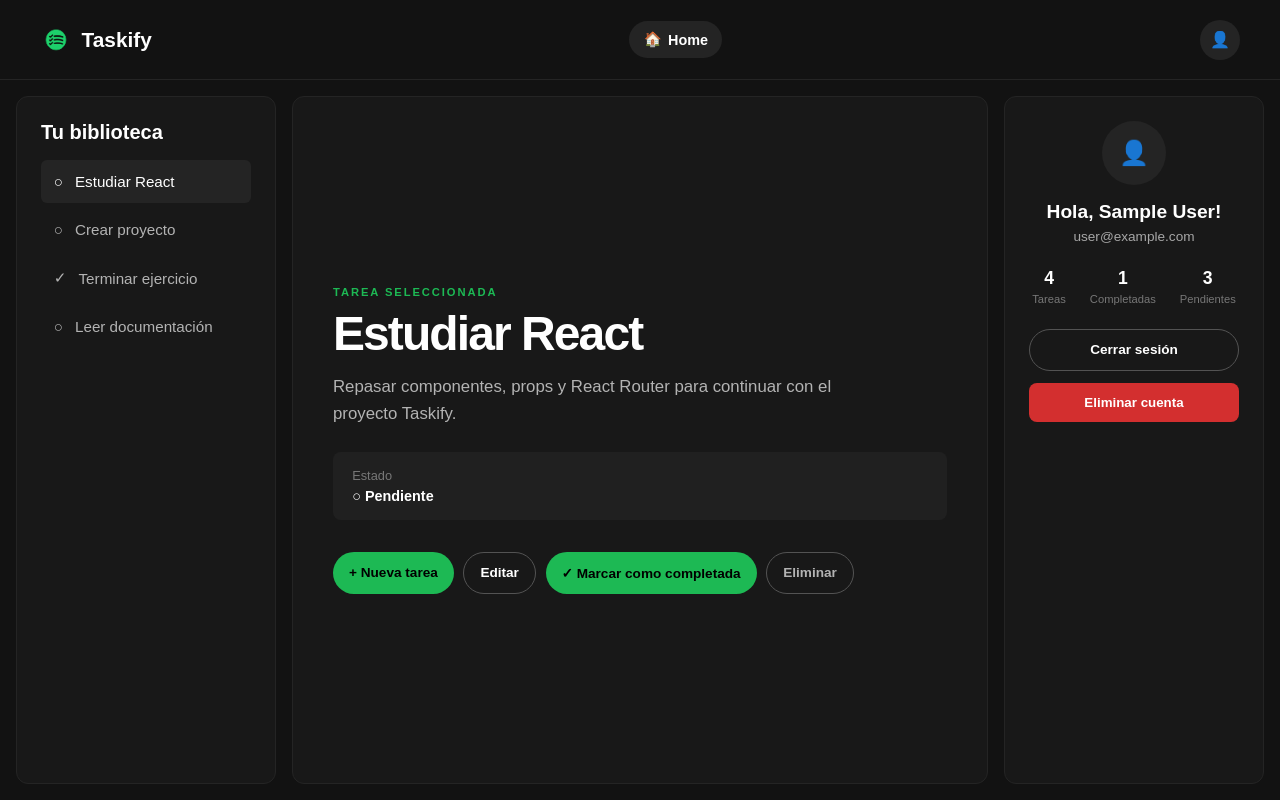
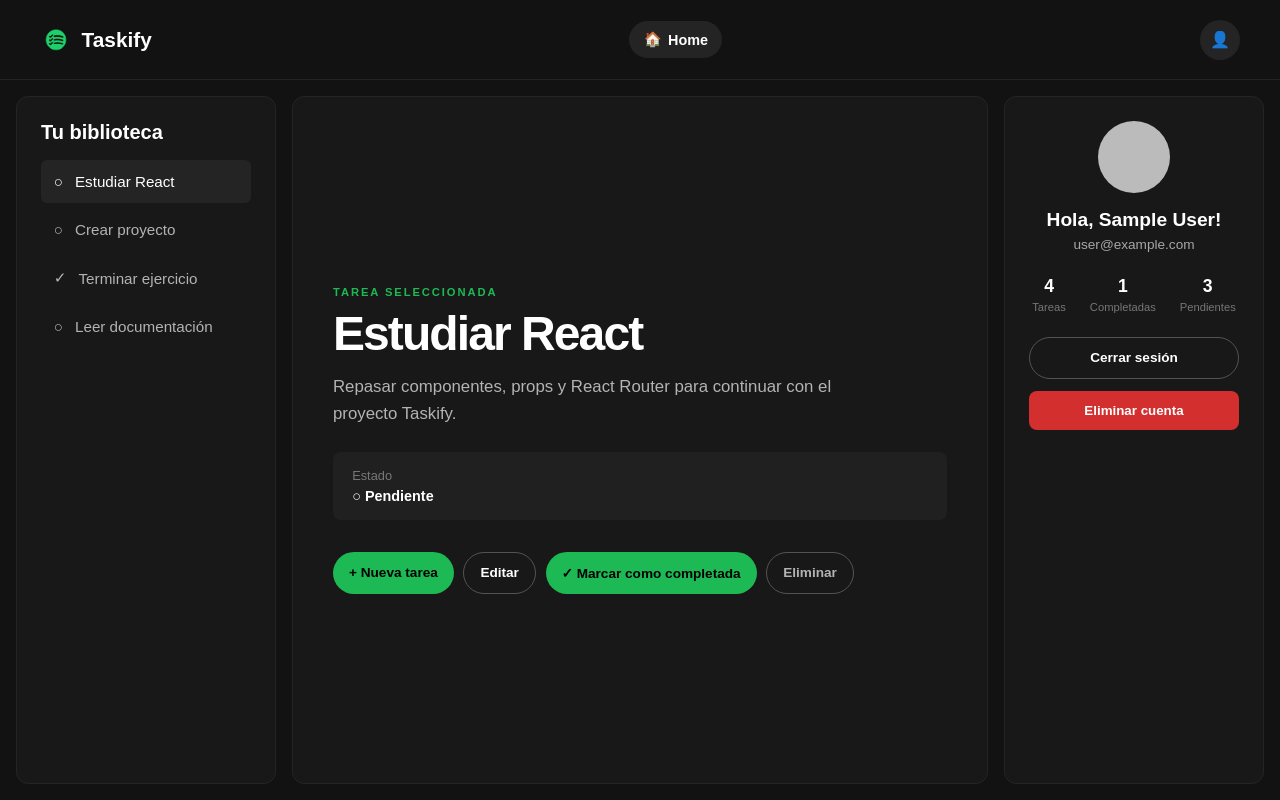
Before and after one commit to octaviolanne-hue/ProyectoIntegradorM4, a React (Vite) app: page /tasks in a window 1280 px wide. Built offline with nearby package versions, Linux system fonts and the light colour scheme; no server answers; sample sign-in values are in the browser's storage.

Commit message:
foto google personalizada

```diff
--- a/src/App.css
+++ b/src/App.css
@@ -893,6 +893,26 @@
     font-size: 1.1rem;
 }
 
+.user-avatar {
+    width: 72px;
+    height: 72px;
+    border-radius: 50%;
+    background-color: #242424;
+
+    display: flex;
+    align-items: center;
+    justify-content: center;
+
+    font-size: 2rem;
+    overflow: hidden;
+}
+
+.user-avatar img {
+    width: 100%;
+    height: 100%;
+    object-fit: cover;
+}
+
 /* =========================
    DESKTOP
    ========================= */
--- a/src/pages/Tasks.tsx
+++ b/src/pages/Tasks.tsx
@@ -360,7 +360,14 @@ function Tasks() {
                 {/* PERFIL */}
                 <aside className="user-panel">
                     <div className="user-avatar">
-                        👤
+                        {user?.photoURL ? (
+                            <img
+                                src={user.photoURL}
+                                alt={user.displayName || "Usuario"}
+                            />
+                        ) : (
+                            "👤"
+                        )}
                     </div>
                     <h2>Hola, {user?.displayName}!</h2>
                     <p className="user-email">
```
